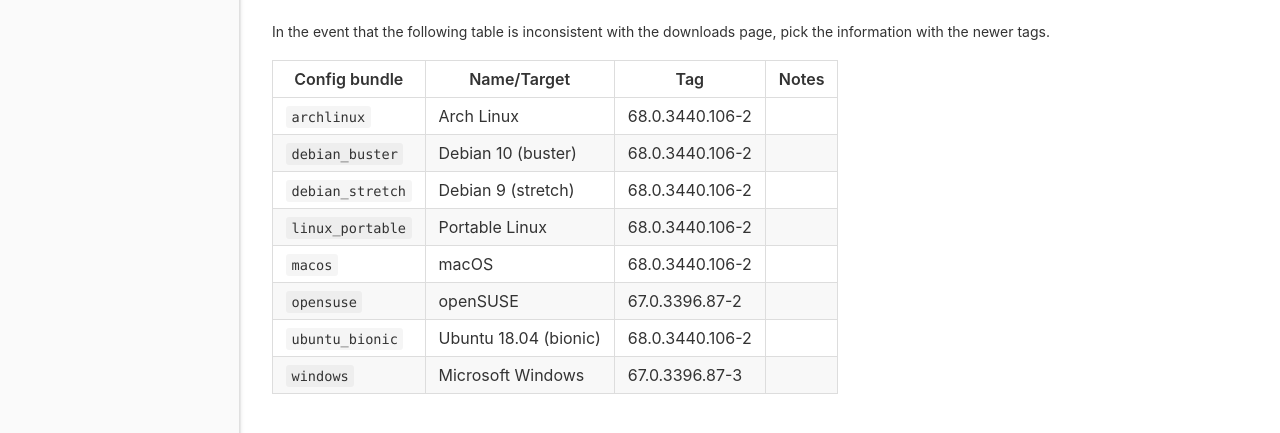
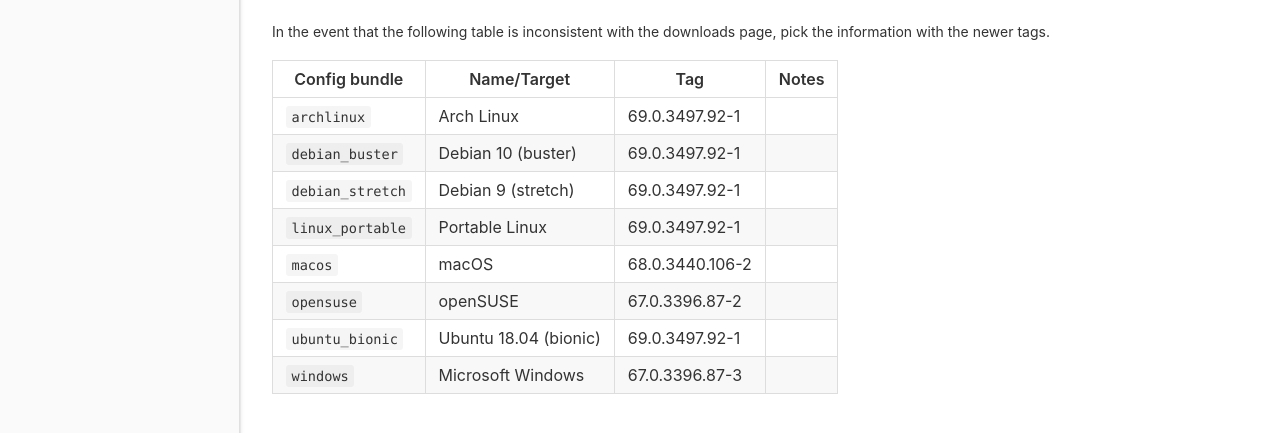
Before and after one commit to ungoogled-software/ungoogled-chromium-wiki, a Jekyll site: the page built from statuses.md, in a window 1280 px wide. Shown: the part 425-858 px from the top of the page. Built offline with Jekyll 4.4.1, drawn with Linux system fonts in a browser that asks for light colours.

Commit message:
statuses: Update to 69.0.3497.92-1

```diff
--- a/statuses.md
+++ b/statuses.md
@@ -21,11 +21,11 @@ In the event that the following table is inconsistent with the downloads page, p
 
 **Config bundle** | **Name/Target** | **Tag** | **Notes**
 ----------------- | --------------- | ------- | ---------
-`archlinux` | Arch Linux | 68.0.3440.106-2
-`debian_buster` | Debian 10 (buster) | 68.0.3440.106-2
-`debian_stretch` | Debian 9 (stretch) | 68.0.3440.106-2
-`linux_portable` | Portable Linux | 68.0.3440.106-2
+`archlinux` | Arch Linux | 69.0.3497.92-1
+`debian_buster` | Debian 10 (buster) | 69.0.3497.92-1
+`debian_stretch` | Debian 9 (stretch) | 69.0.3497.92-1
+`linux_portable` | Portable Linux | 69.0.3497.92-1
 `macos` | macOS | 68.0.3440.106-2
 `opensuse` | openSUSE | 67.0.3396.87-2
-`ubuntu_bionic` | Ubuntu 18.04 (bionic) | 68.0.3440.106-2
+`ubuntu_bionic` | Ubuntu 18.04 (bionic) | 69.0.3497.92-1
 `windows` | Microsoft Windows | 67.0.3396.87-3
```
